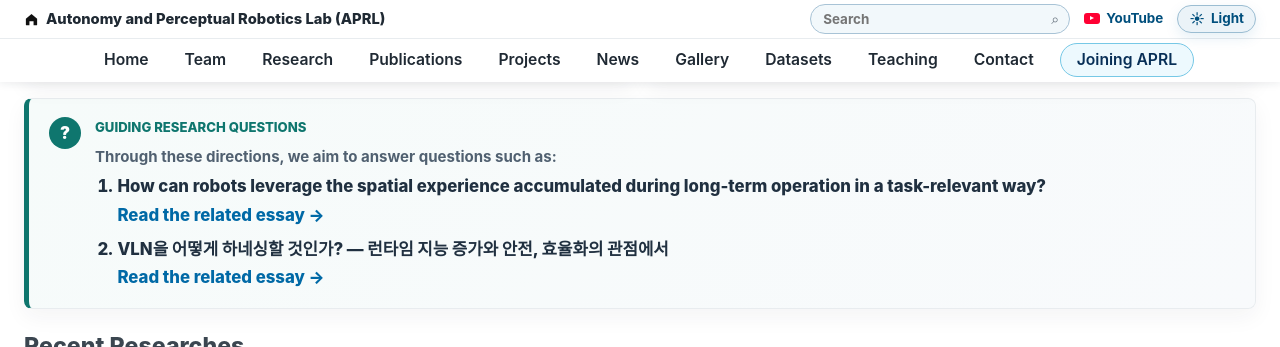
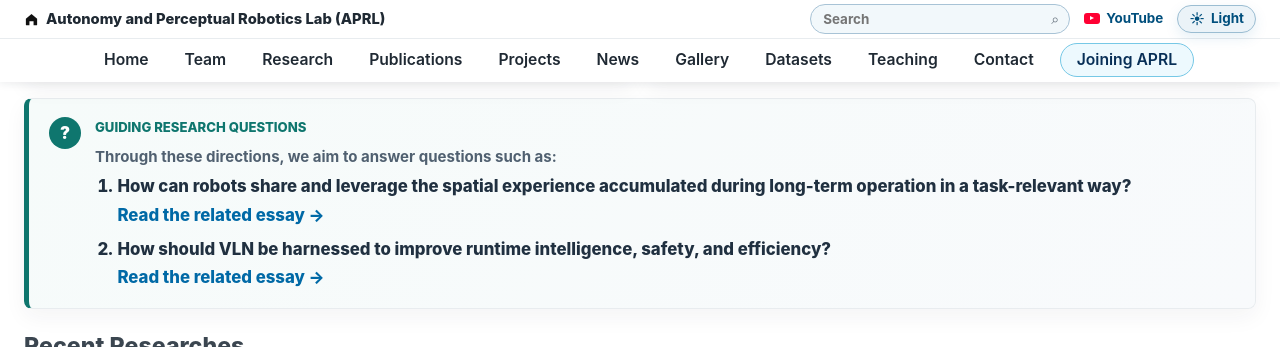
Before and after one commit to team-aprl/team-aprl.github.io, a Jekyll site: the page built from research.html, in a window 1280 px wide and 900 px high, scrolled down 406 px, cut to the strip 0-347 px from the top of the window. Built offline with Jekyll 4.4.1, drawn with Linux system fonts in a browser that asks for light colours.

Commit message:
Refine guiding research questions

```diff
--- a/research.html
+++ b/research.html
@@ -43,13 +43,13 @@ lang: "en"
               <p class="research-question-intro">Through these directions, we aim to answer questions such as:</p>
               <ol class="research-question-list">
                 <li>
-                  How can robots leverage the spatial experience accumulated during long-term operation in a task-relevant way?
+                  How can robots share and leverage the spatial experience accumulated during long-term operation in a task-relevant way?
                   <div class="research-links">
                     <a href="https://gisbi-kim.github.io/spatial-experience-memory/" target="_blank" rel="noopener">Read the related essay →</a>
                   </div>
                 </li>
                 <li>
-                  VLN을 어떻게 하네싱할 것인가? — 런타임 지능 증가와 안전, 효율화의 관점에서
+                  How should VLN be harnessed to improve runtime intelligence, safety, and efficiency?
                   <div class="research-links">
                     <a href="https://gisbi-kim.github.io/vla-runtime-harnessing/" target="_blank" rel="noopener">Read the related essay →</a>
                   </div>
```
